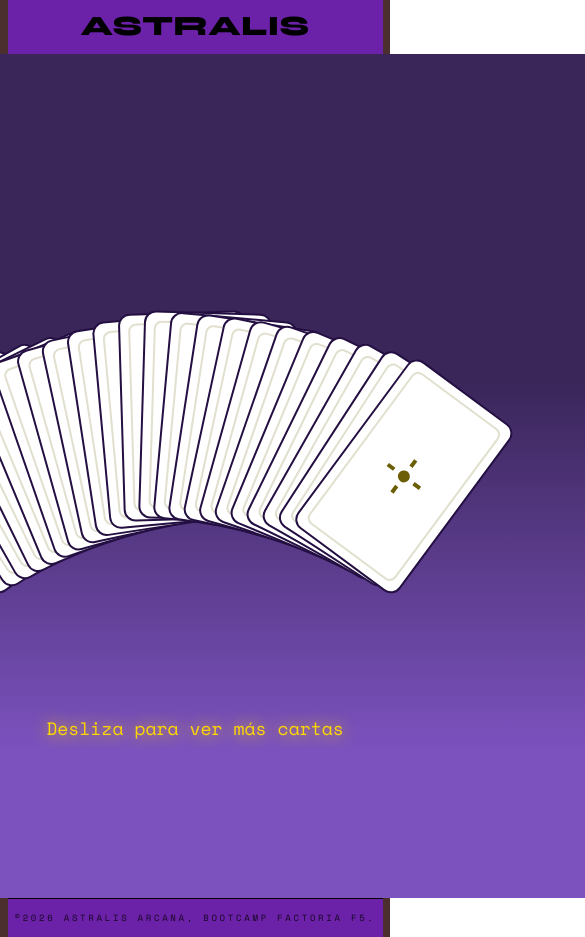
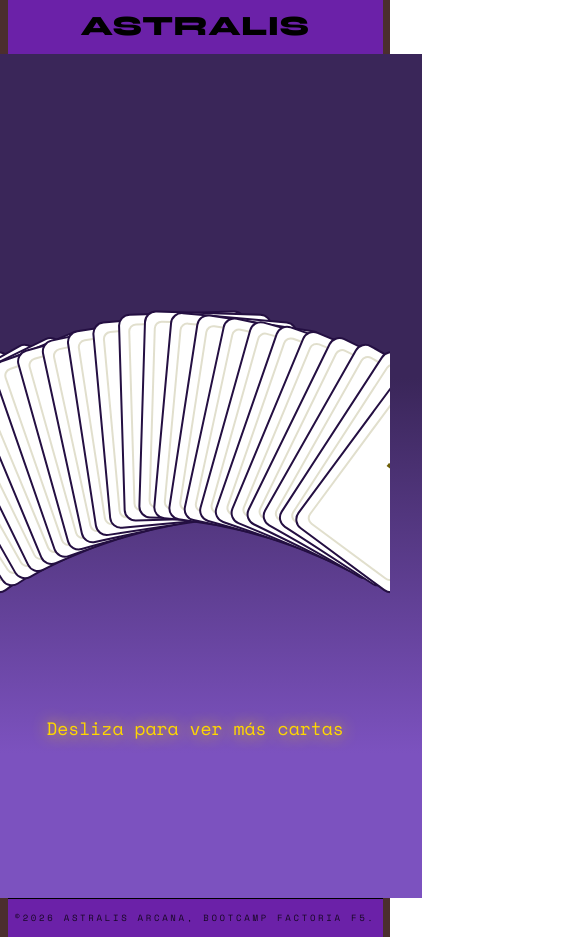
Before and after one commit to TAROT-Equipo3/tarot_project, a React (Vite) app: page / in a window 390 px wide. Shown: the top 937 px of the page, 585 px wide, since content can reach past the window. Built offline with nearby package versions, Linux system fonts and the light colour scheme.

Commit message:
fix: adjust mobile scroll range and fan container width

```diff
--- a/src/components/CardBack.jsx
+++ b/src/components/CardBack.jsx
@@ -1,3 +1,4 @@
+// Cara trasera de la carta — sin lógica de layout, solo visual
 import React from "react";
 
 export const CardBack = () => {
--- a/src/components/TarotCard.jsx
+++ b/src/components/TarotCard.jsx
@@ -1,3 +1,5 @@
+// Carta individual — recibe fanStyle del padre para posicionarse en el abanico
+// La elevación al seleccionarse la carta
 import React from "react";
 import { CardBack } from "./CardBack";
 
--- a/src/components/TarotDeck.jsx
+++ b/src/components/TarotDeck.jsx
@@ -1,8 +1,12 @@
+// Contenedor del abanico — maneja el layout responsive:
+// Mobile (< md): scroll horizontal con abanico centrado en MOBILE_CONTAINER_WIDTH
+// Tablet y Desktop (>= md): abanico centrado fijo sin scroll
+
 import React, { useState, useRef, useEffect } from "react";
 import { TarotCard } from "./TarotCard";
 import { tarotDeckData } from "../data/tarotData";
 
-const MOBILE_CONTAINER_WIDTH = 1400;
+const MOBILE_CONTAINER_WIDTH = 660;
 
 export default function TarotDeck() {
   const [selectedCardIds, setSelectedCardIds] = useState([]);
@@ -36,14 +40,20 @@ export default function TarotDeck() {
         className="block md:hidden w-full overflow-x-auto scrollbar-hide"
         style={{
           WebkitOverflowScrolling: "touch",
+          width: "100vw",
+          position: "relative",
+          left: "50%",
+          transform: "translateX(-50%)",
         }}
       >
         <div
           className="relative mt-10 "
           style={{
-            width: "1400px",
+            width: `${MOBILE_CONTAINER_WIDTH}px`,
             height: "440px",
             flexShrink: 0,
+            paddingLeft: "150px",
+            paddingRight: "150px",
           }}
         >
           {tarotDeckData.map((card, index) => {
```
